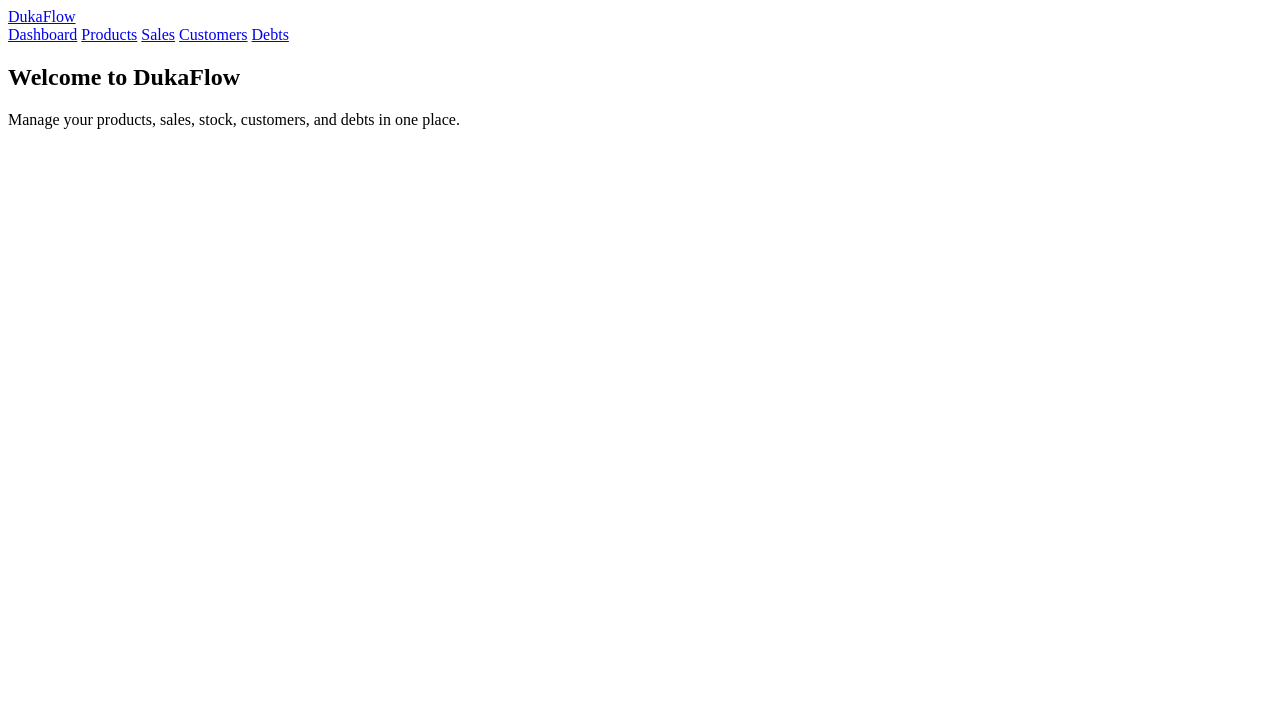
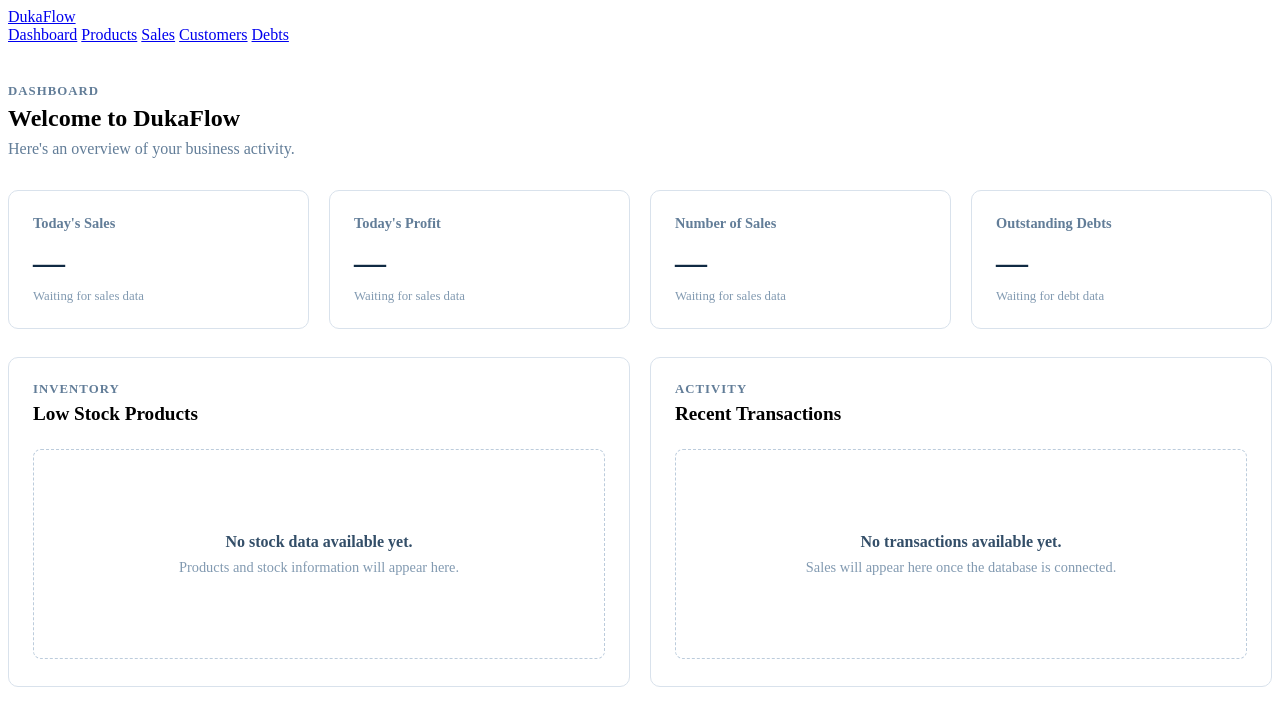
Before and after one commit to mlemetaelia11-sys/duka-flow, a plain HTML site: page frontend/index.html in a window 1280 px wide. Drawn offline with Linux system fonts and the light colour scheme.

Commit message:
Build dashboard interface

```diff
--- a/frontend/css/style.css
+++ b/frontend/css/style.css
@@ -19,3 +19,127 @@
         font-size: 1.75rem;
     }
 }
+
+.dashboard {
+    padding-top: 40px;
+    padding-bottom: 60px;
+}
+
+.dashboard-heading {
+    margin-bottom: 32px;
+}
+
+.section-label {
+    margin: 0 0 6px;
+    color: #627d98;
+    font-size: 0.8rem;
+    font-weight: 700;
+    letter-spacing: 0.08em;
+    text-transform: uppercase;
+}
+
+.dashboard-heading h1 {
+    margin: 0 0 8px;
+}
+
+.section-description {
+    margin: 0;
+    color: #627d98;
+}
+
+.stats-grid {
+    display: grid;
+    grid-template-columns: repeat(4, minmax(0, 1fr));
+    gap: 20px;
+    margin-bottom: 28px;
+}
+
+.stat-card {
+    padding: 24px;
+    background-color: #ffffff;
+    border: 1px solid #d9e2ec;
+    border-radius: 10px;
+}
+
+.stat-label {
+    margin: 0 0 12px;
+    color: #627d98;
+    font-size: 0.9rem;
+    font-weight: 600;
+}
+
+.stat-value {
+    margin: 0 0 8px;
+    color: #102a43;
+    font-size: 2rem;
+    font-weight: 700;
+}
+
+.stat-note {
+    margin: 0;
+    color: #829ab1;
+    font-size: 0.8rem;
+}
+
+.dashboard-grid {
+    display: grid;
+    grid-template-columns: repeat(2, minmax(0, 1fr));
+    gap: 20px;
+}
+
+.dashboard-card {
+    min-height: 280px;
+    padding: 24px;
+    background-color: #ffffff;
+    border: 1px solid #d9e2ec;
+    border-radius: 10px;
+}
+
+.card-header {
+    margin-bottom: 24px;
+}
+
+.card-header h2 {
+    margin: 0;
+    font-size: 1.2rem;
+}
+
+.empty-state {
+    min-height: 160px;
+    display: flex;
+    flex-direction: column;
+    align-items: center;
+    justify-content: center;
+    padding: 24px;
+    text-align: center;
+    border: 1px dashed #bcccdc;
+    border-radius: 8px;
+}
+
+.empty-state p {
+    margin: 0 0 8px;
+    font-weight: 600;
+    color: #334e68;
+}
+
+.empty-state span {
+    color: #829ab1;
+    font-size: 0.9rem;
+}
+
+@media (max-width: 900px) {
+    .stats-grid {
+        grid-template-columns: repeat(2, minmax(0, 1fr));
+    }
+}
+
+@media (max-width: 700px) {
+    .stats-grid,
+    .dashboard-grid {
+        grid-template-columns: 1fr;
+    }
+
+    .dashboard {
+        padding-top: 32px;
+    }
+}
--- a/frontend/index.html
+++ b/frontend/index.html
@@ -3,7 +3,7 @@
 <head>
     <meta charset="UTF-8">
     <meta name="viewport" content="width=device-width, initial-scale=1.0">
-    <title>DukaFlow</title>
+    <title>DukaFlow Dashboard</title>
     <link rel="stylesheet" href="css/style.css">
 </head>
 <body>
@@ -24,11 +24,78 @@
         </div>
     </header>
 
-    <main class="container">
-        <section class="welcome-section">
-            <h1>Welcome to DukaFlow</h1>
-            <p>Manage your products, sales, stock, customers, and debts in one place.</p>
+    <main class="container dashboard">
+
+        <section class="dashboard-heading">
+            <div>
+                <p class="section-label">Dashboard</p>
+                <h1>Welcome to DukaFlow</h1>
+                <p class="section-description">
+                    Here's an overview of your business activity.
+                </p>
+            </div>
         </section>
+
+        <section class="stats-grid" aria-label="Business summary">
+
+            <article class="stat-card">
+                <p class="stat-label">Today's Sales</p>
+                <p class="stat-value">—</p>
+                <p class="stat-note">Waiting for sales data</p>
+            </article>
+
+            <article class="stat-card">
+                <p class="stat-label">Today's Profit</p>
+                <p class="stat-value">—</p>
+                <p class="stat-note">Waiting for sales data</p>
+            </article>
+
+            <article class="stat-card">
+                <p class="stat-label">Number of Sales</p>
+                <p class="stat-value">—</p>
+                <p class="stat-note">Waiting for sales data</p>
+            </article>
+
+            <article class="stat-card">
+                <p class="stat-label">Outstanding Debts</p>
+                <p class="stat-value">—</p>
+                <p class="stat-note">Waiting for debt data</p>
+            </article>
+
+        </section>
+
+        <section class="dashboard-grid">
+
+            <article class="dashboard-card">
+                <div class="card-header">
+                    <div>
+                        <p class="section-label">Inventory</p>
+                        <h2>Low Stock Products</h2>
+                    </div>
+                </div>
+
+                <div class="empty-state">
+                    <p>No stock data available yet.</p>
+                    <span>Products and stock information will appear here.</span>
+                </div>
+            </article>
+
+            <article class="dashboard-card">
+                <div class="card-header">
+                    <div>
+                        <p class="section-label">Activity</p>
+                        <h2>Recent Transactions</h2>
+                    </div>
+                </div>
+
+                <div class="empty-state">
+                    <p>No transactions available yet.</p>
+                    <span>Sales will appear here once the database is connected.</span>
+                </div>
+            </article>
+
+        </section>
+
     </main>
 
 </body>
```
